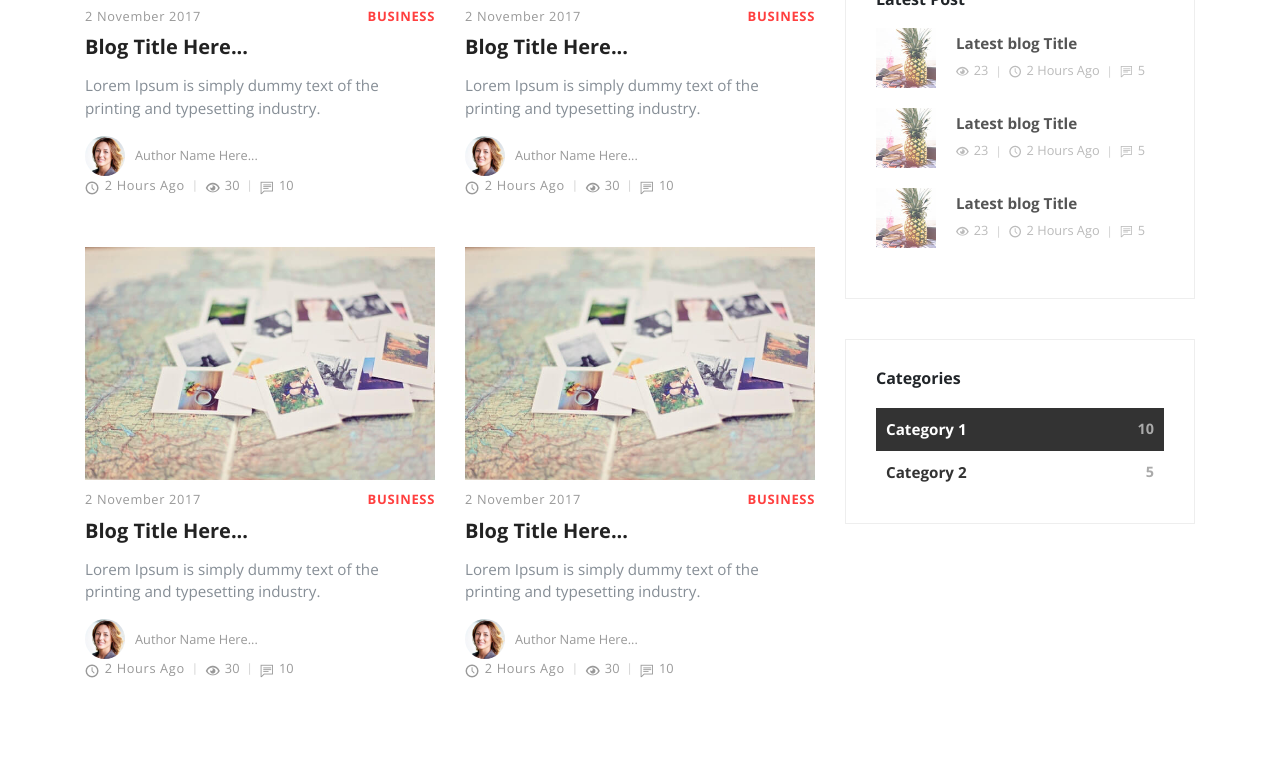
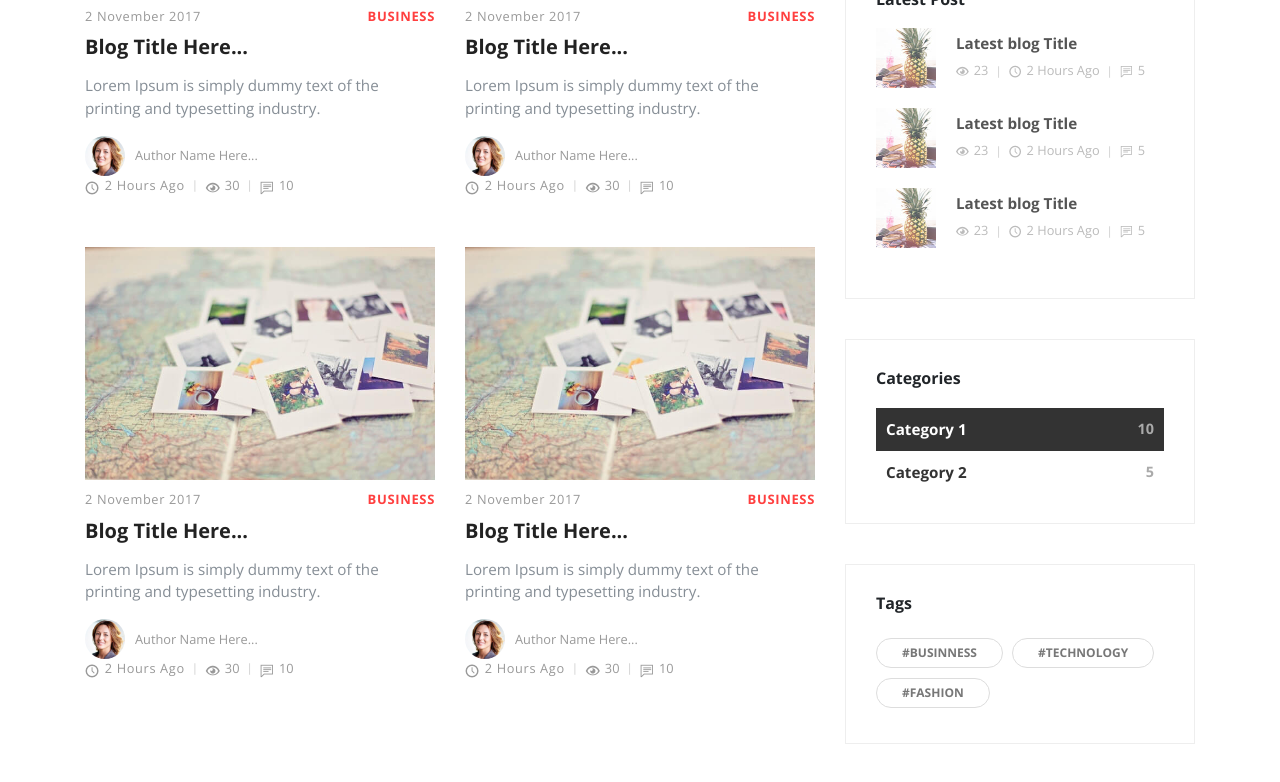
Before and after one commit to ujangaja/Bootstrap-Blog, a plain HTML site: page index.html in a window 1280 px wide. Shown: the part 367-1149 px from the top of the page. Drawn offline with nearby package versions, Linux system fonts and the light colour scheme.

Commit message:
membuat side tags

```diff
--- a/index.html
+++ b/index.html
@@ -421,6 +421,30 @@
                             </div>
                         </div>
                         <!-- End of widget Categories -->
+
+
+                        <!-- widget Posts Tags -->
+                        <div class="widget tags">
+                            <header>
+                                <h6 class="h6">Tags</h6>
+                            </header>
+                            <ul class="list-inline">
+                                <li class="list-inline-item">
+                                    <a href="#" class="tag">#Businness</a>
+                                </li>
+                                <li class="list-inline-item">
+                                    <a href="#" class="tag">#Technology</a>
+                                </li>
+                                <li class="list-inline-item">
+                                    <a href="#" class="tag">#Fashion</a>
+                                </li>
+
+                            </ul>
+
+                        </div>
+                        <!-- End of widget Post Tags -->
+
+
                     </aside> <!-- end right content | widget bar -->
                 </div>
             </div> <!-- end of Main content -->
```
